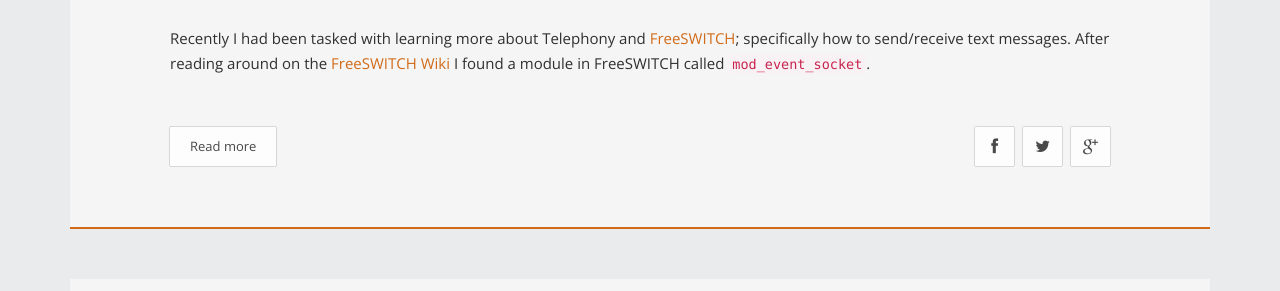
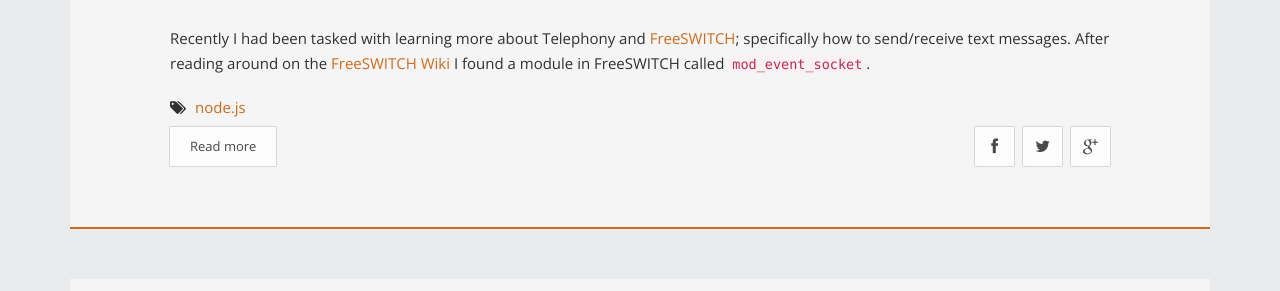
Before and after one commit to englercj/englercj.github.io, a Jekyll site: the page built from index.html, in a window 1280 px wide. Shown: the part 425-716 px from the top of the page. Built offline with Jekyll 4.4.1, drawn with Linux system fonts in a browser that asks for light colours; Markdown is read by kramdown in place of the engine named in the settings; the list of posts is cut into pages by our own code.

Commit message:
cleanup tags; show post tags on homepage

```diff
--- a/_layouts/post.html
+++ b/_layouts/post.html
@@ -20,7 +20,7 @@
             <div class="post-tags">
                 <i class="fa fa-tags"></i>
                 {% for tag in page.tags %}
-                <a class="tag_list_link" href="{{site.url}}/tags/#tag-{{ tag }}">{{ tag }}</a>
+                <a class="tag_list_link" href="{{site.baseurl}}/tags/#tag-{{ tag }}">{{ tag }}</a>
                 <span class="seperator">,</span>
                 {% endfor %}
             </div>
--- a/index.html
+++ b/index.html
@@ -38,6 +38,13 @@
                 <div class="content">
                     {{ post.excerpt | markdownify }}
                 </div>
+                <div class="post-tags">
+                    <i class="fa fa-tags"></i>
+                    {% for tag in post.tags %}
+                    <a class="tag_list_link" href="{{site.baseurl}}/tags/#tag-{{ tag }}">{{ tag }}</a>
+                    <span class="seperator">,</span>
+                    {% endfor %}
+                </div>
             </div>
             <a href="{{site.baseurl}}{{ post.url }}" class="post-more">Read more</a>
 
--- a/tags/index.html
+++ b/tags/index.html
@@ -12,9 +12,9 @@
         {% assign tags = tagString | split: '|' | sort: 'downcase' %}
         <div id="cloud">
             {% for tag in tags %}
-                {% assign number = site.tags[tag].size %}
+                {% assign size = site.tags[tag].size | times: 100 | divided_by: site.tags.size | plus: 70 %}
                 {% assign slug = tag | downcase | replace: ' ', '_' %}
-                <span class="{% if number == 1 %}small{% elsif number <= 5 %}medium{% elsif number <= 10 %}large{% else %}huge{% endif %}">
+                <span style="font-size: {{ size }}%">
                     <a href="#tag-{{ slug }}">{{ tag | downcase }}</a>
                 </span>
             {% endfor %}
```
Also changed, not shown: _drafts/2015-05-30-pixi-deferred-lighting.md (+0 -2 lines), _posts/2012-06-27-node-binary-streams.md (+0 -2 lines), _posts/2012-10-14-node-fsw-mod_event_socket.md (+0 -2 lines).
